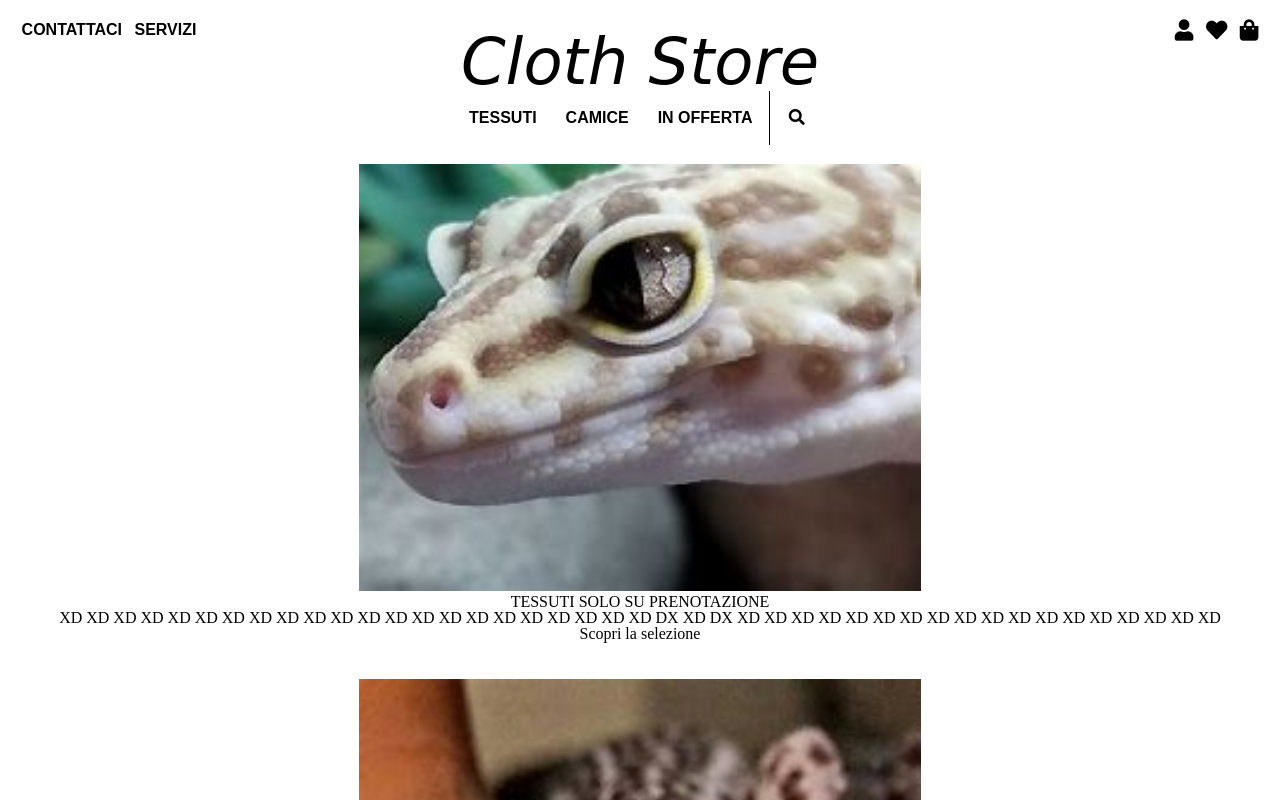
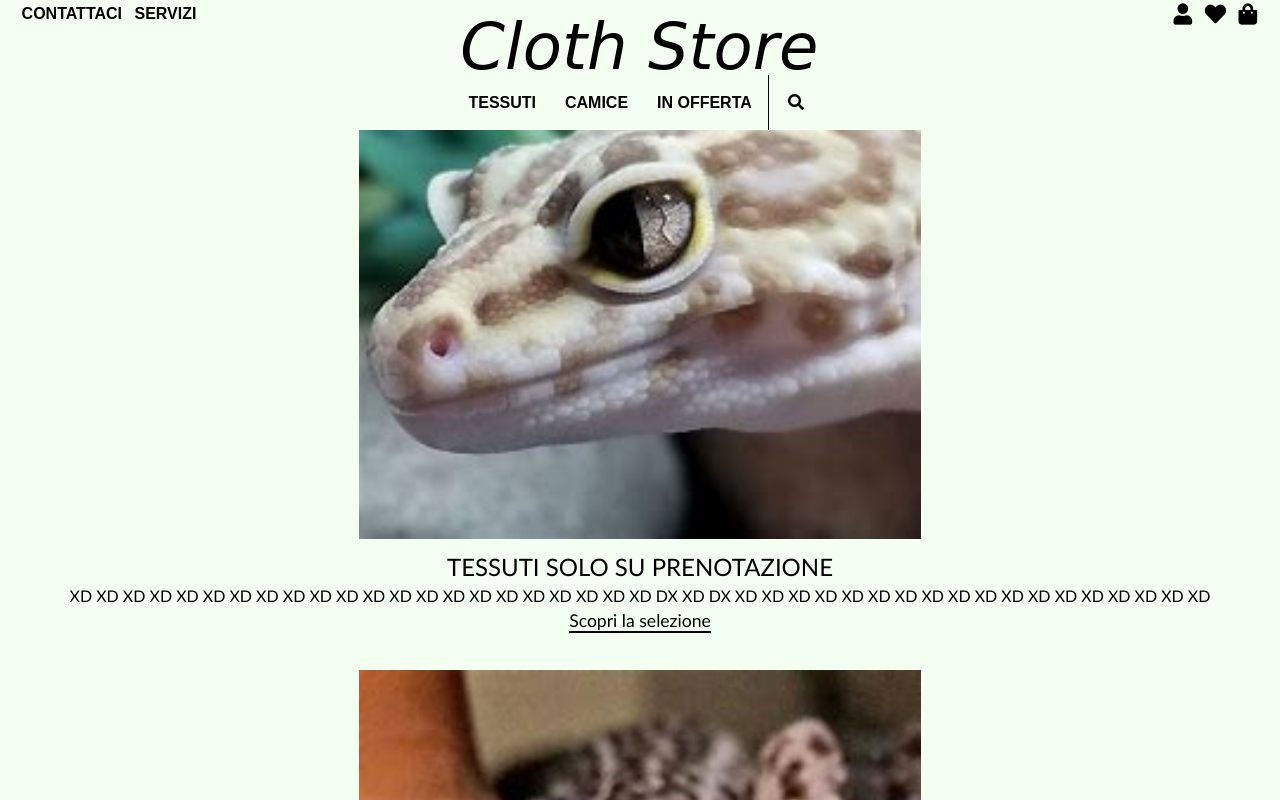
Before and after one commit to Perri-Alessandro/Cloth-Store, a plain HTML site: page index.html in a window 1280 px wide. Shown: the top 800 px of the page. Drawn offline with Linux system fonts and the light colour scheme; a web font is replaced by a local one.

Commit message:
UEEEEEEEE

```diff
--- a/assets/css/style.css
+++ b/assets/css/style.css
@@ -3,6 +3,7 @@
 body {
   margin: 1.2%;
   text-align: center;
+  background-color: rgb(243, 255, 240);
 }
 a {
   cursor: pointer;
@@ -63,12 +64,40 @@ h1 {
   font-size: 117%;
 }
 main {
-  margin-top: 3%;
+  margin-top: 9%;
 }
 section {
-  margin-bottom: 3%;
+  margin-bottom: 3.2%;
 }
 .imgMain {
   width: 45%;
   min-width: 340px;
 }
+h2 {
+  font-size: 150%;
+  font-family: "Gill Sans", "Gill Sans MT", Calibri, "Trebuchet MS", sans-serif;
+  margin-top: 1%;
+}
+section > article > p {
+  font-family: "Gill Sans", "Gill Sans MT", Calibri, "Trebuchet MS", sans-serif;
+  margin-top: 0.7%;
+  margin-bottom: 0.7%;
+}
+section > article > a {
+  font-family: "Gill Sans", "Gill Sans MT", Calibri, "Trebuchet MS", sans-serif;
+  font-size: 110%;
+  border-bottom: 2px solid;
+}
+
+section > article > a:hover {
+  border-bottom: none;
+}
+header {
+  padding-top: 0;
+  position: fixed;
+  top: 0; /* Fissa la navbar in alto */
+  background-color: rgb(243, 255, 240);
+  width: 97.5%;
+  padding-bottom: 1.5%; /*MESSO SOLO PER NON FAR SFORARE BORDO A SX DI LENTE DURANTE LO SCORRIMENTO
+                        DA ACCORCIARE QUEL BORDO*/
+}
```
